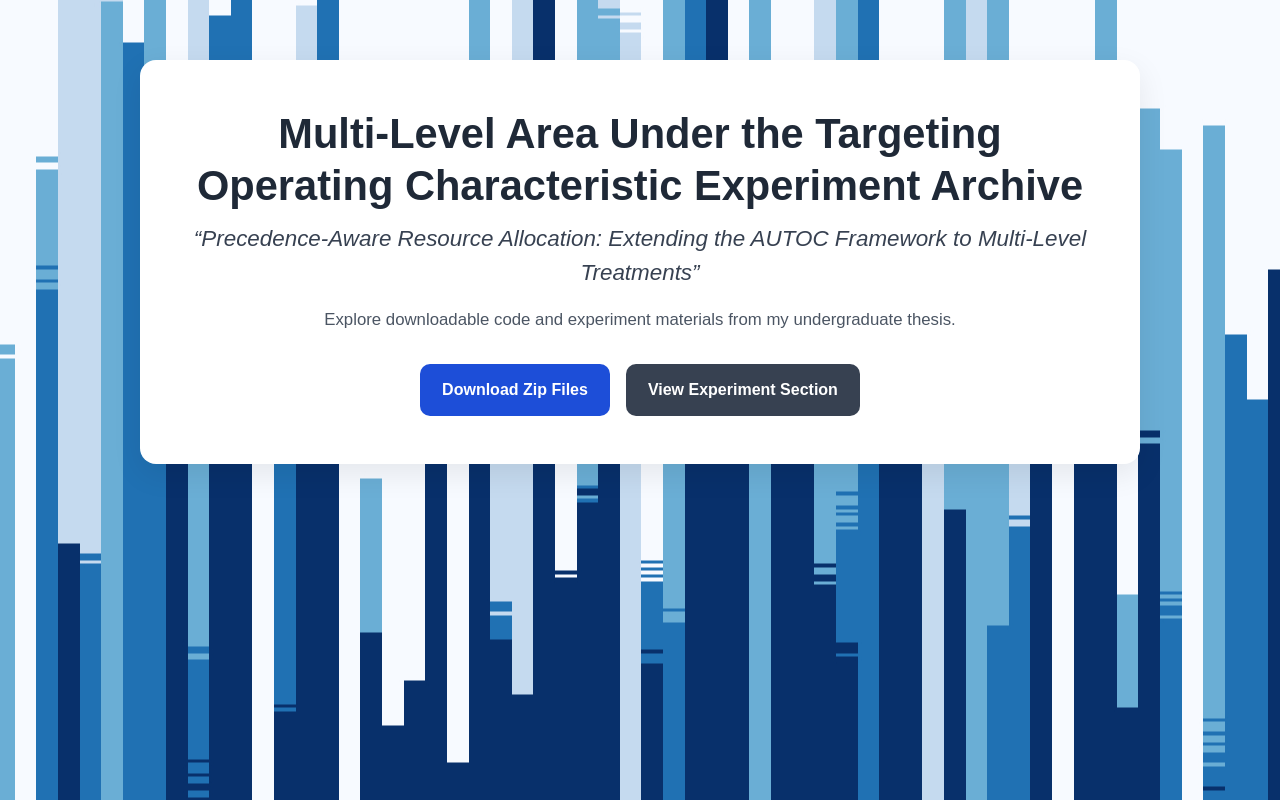
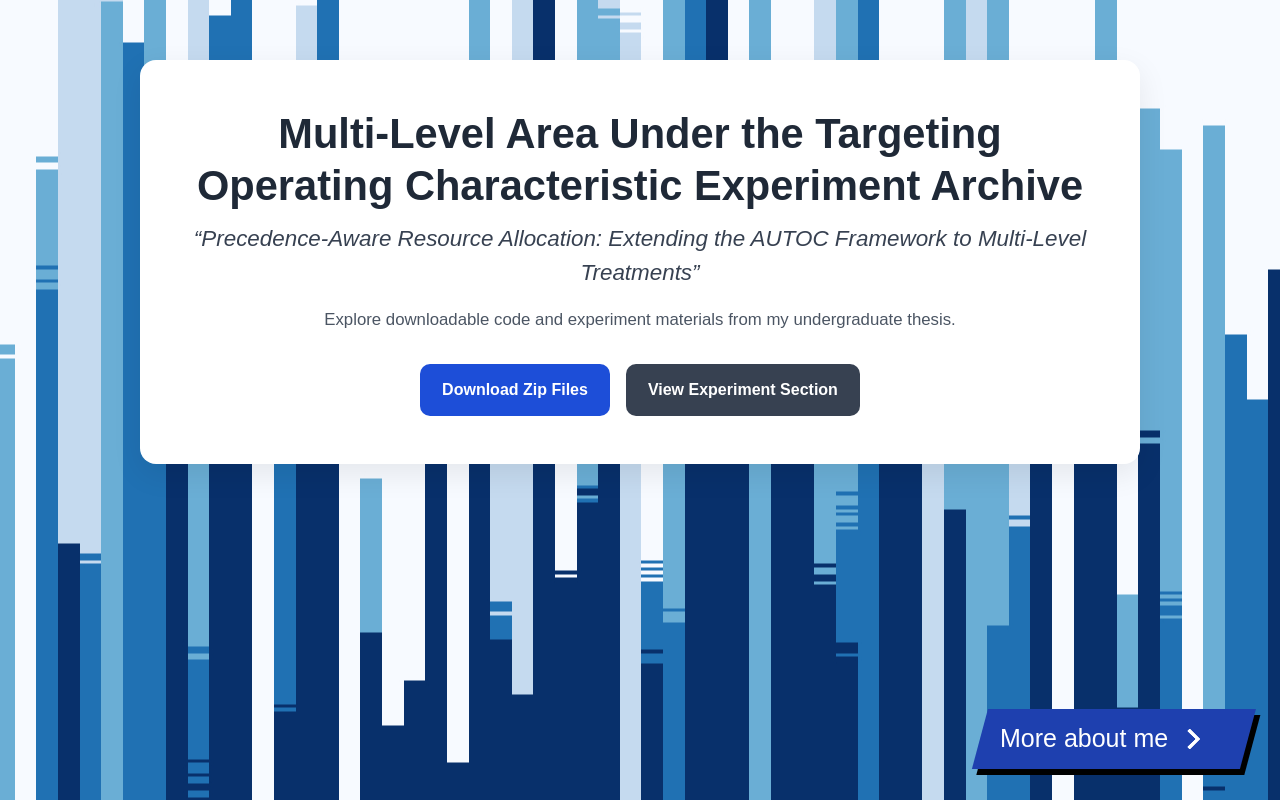
Before and after one commit to gilstero/ThesisWebsite, a Next.js app: page / in a window 1280 px wide. Built offline with nearby package versions, Linux system fonts and the light colour scheme.

Commit message:
added buttons that navigate back to my website

```diff
--- a/src/app/globals.css
+++ b/src/app/globals.css
@@ -170,3 +170,96 @@ a {
   padding: 30px;
   box-shadow: 0 10px 30px rgba(0, 0, 0, 0.08);
 }
+
+
+.cta {
+  display: flex;
+  padding: 11px 20px;
+  text-decoration: none;
+  font-size: 25px;
+  color: white;
+  background: #1e40af;
+  transition: 1s;
+  box-shadow: 6px 6px 0 black;
+  transform: skewX(-15deg);
+  border: none;
+  cursor: pointer;
+}
+
+.cta:focus {
+  outline: none;
+}
+
+.cta:hover {
+  transition: 0.5s;
+  box-shadow: 10px 10px 0 #ffffff;
+}
+
+.cta .second {
+  transition: 0.5s;
+  margin-right: 0px;
+}
+
+.cta:hover .second {
+  transition: 0.5s;
+  margin-right: 45px;
+}
+
+.span {
+  transform: skewX(15deg);
+}
+
+.second {
+  margin-left: 10px;
+  display: flex;
+  align-items: center;
+  justify-content: center;
+  transform: skewX(15deg);
+}
+
+
+.second svg {
+  display: block;
+  width: 50px;
+  height: 20px;
+  flex-shrink: 0;
+}
+
+
+.one {
+  transition: 0.4s;
+  transform: translateX(-60%);
+}
+
+.two {
+  transition: 0.5s;
+  transform: translateX(-30%);
+}
+
+.cta:hover .three {
+  animation: color_anim 1s infinite 0.2s;
+}
+
+.cta:hover .one {
+  transform: translateX(0%);
+  animation: color_anim 1s infinite 0.6s;
+}
+
+.cta:hover .two {
+  transform: translateX(0%);
+  animation: color_anim 1s infinite 0.4s;
+}
+
+@keyframes color_anim {
+  0% {
+    fill: white;
+  }
+
+  50% {
+    fill: #ffffff;
+  }
+
+  100% {
+    fill: white;
+  }
+}
--- a/src/app/page.tsx
+++ b/src/app/page.tsx
@@ -26,6 +26,47 @@ export default function Home() {
           </Link>
         </div>
       </section>
+
+      {/* Bottom Right Floating Button */}
+      <div className="fixed bottom-8 right-8 z-50">
+      <a href="https://personalwebsite-eight-iota.vercel.app/index.html" className="cta">
+          <span className="span">More about me</span>
+          <span className="second">
+            <svg
+              width="50px"
+              height="20px"
+              viewBox="0 0 66 43"
+              version="1.1"
+              xmlns="http://www.w3.org/2000/svg"
+              xmlnsXlink="http://www.w3.org/1999/xlink"
+            >
+              <g
+                id="arrow"
+                stroke="none"
+                strokeWidth="1"
+                fill="none"
+                fillRule="evenodd"
+              >
+                <path
+                  className="one"
+                  d="M40.1543933,3.89485454 L43.9763149,0.139296592 C44.1708311,-0.0518420739 44.4826329,-0.0518571125 44.6771675,0.139262789 L65.6916134,20.7848311 C66.0855801,21.1718824 66.0911863,21.8050225 65.704135,22.1989893 C65.7000188,22.2031791 65.6958657,22.2073326 65.6916762,22.2114492 L44.677098,42.8607841 C44.4825957,43.0519059 44.1708242,43.0519358 43.9762853,42.8608513 L40.1545186,39.1069479 C39.9575152,38.9134427 39.9546793,38.5968729 40.1481845,38.3998695 C40.1502893,38.3977268 40.1524132,38.395603 40.1545562,38.3934985 L56.9937789,21.8567812 C57.1908028,21.6632968 57.193672,21.3467273 57.0001876,21.1497035 C56.9980647,21.1475418 56.9959223,21.1453995 56.9937605,21.1432767 L40.1545208,4.60825197 C39.9574869,4.41477773 39.9546013,4.09820839 40.1480756,3.90117456 C40.1501626,3.89904911 40.1522686,3.89694235 40.1543933,3.89485454 Z"
+                  fill="#FFFFFF"
+                ></path>
+                <path
+                  className="two"
+                  d="M20.1543933,3.89485454 L23.9763149,0.139296592 C24.1708311,-0.0518420739 24.4826329,-0.0518571125 24.6771675,0.139262789 L45.6916134,20.7848311 C46.0855801,21.1718824 46.0911863,21.8050225 45.704135,22.1989893 C45.7000188,22.2031791 45.6958657,22.2073326 45.6916762,22.2114492 L24.677098,42.8607841 C24.4825957,43.0519059 24.1708242,43.0519358 23.9762853,42.8608513 L20.1545186,39.1069479 C19.9575152,38.9134427 19.9546793,38.5968729 20.1481845,38.3998695 C20.1502893,38.3977268 20.1524132,38.395603 20.1545562,38.3934985 L36.9937789,21.8567812 C37.1908028,21.6632968 37.193672,21.3467273 37.0001876,21.1497035 C36.9980647,21.1475418 36.9959223,21.1453995 36.9937605,21.1432767 L20.1545208,4.60825197 C19.9574869,4.41477773 19.9546013,4.09820839 20.1480756,3.90117456 C20.1501626,3.89904911 20.1522686,3.89694235 20.1543933,3.89485454 Z"
+                  fill="#FFFFFF"
+                ></path>
+                <path
+                  className="three"
+                  d="M0.154393339,3.89485454 L3.97631488,0.139296592 C4.17083111,-0.0518420739 4.48263286,-0.0518571125 4.67716753,0.139262789 L25.6916134,20.7848311 C26.0855801,21.1718824 26.0911863,21.8050225 25.704135,22.1989893 C25.7000188,22.2031791 25.6958657,22.2073326 25.6916762,22.2114492 L4.67709797,42.8607841 C4.48259567,43.0519059 4.17082418,43.0519358 3.97628526,42.8608513 L0.154518591,39.1069479 C-0.0424848215,38.9134427 -0.0453206733,38.5968729 0.148184538,38.3998695 C0.150289256,38.3977268 0.152413239,38.395603 0.154556228,38.3934985 L16.9937789,21.8567812 C17.1908028,21.6632968 17.193672,21.3467273 17.0001876,21.1497035 C16.9980647,21.1475418 16.9959223,21.1453995 16.9937605,21.1432767 L0.15452076,4.60825197 C-0.0425130651,4.41477773 -0.0453986756,4.09820839 0.148075568,3.90117456 C0.150162624,3.89904911 0.152268631,3.89694235 0.154393339,3.89485454 Z"
+                  fill="#FFFFFF"
+                ></path>
+              </g>
+            </svg>
+          </span>
+        </a>
+      </div>
     </main>
   );
 }
```
